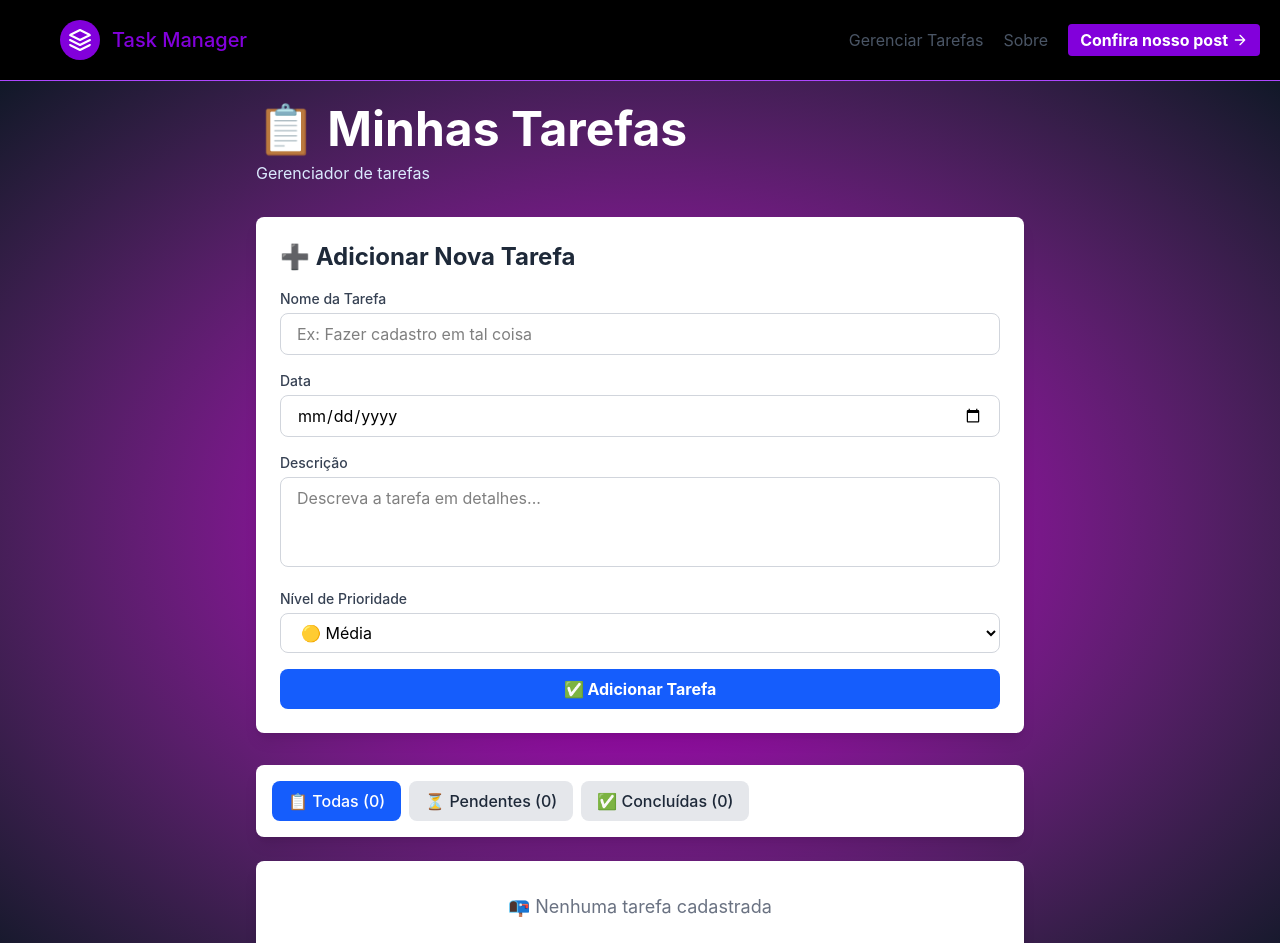
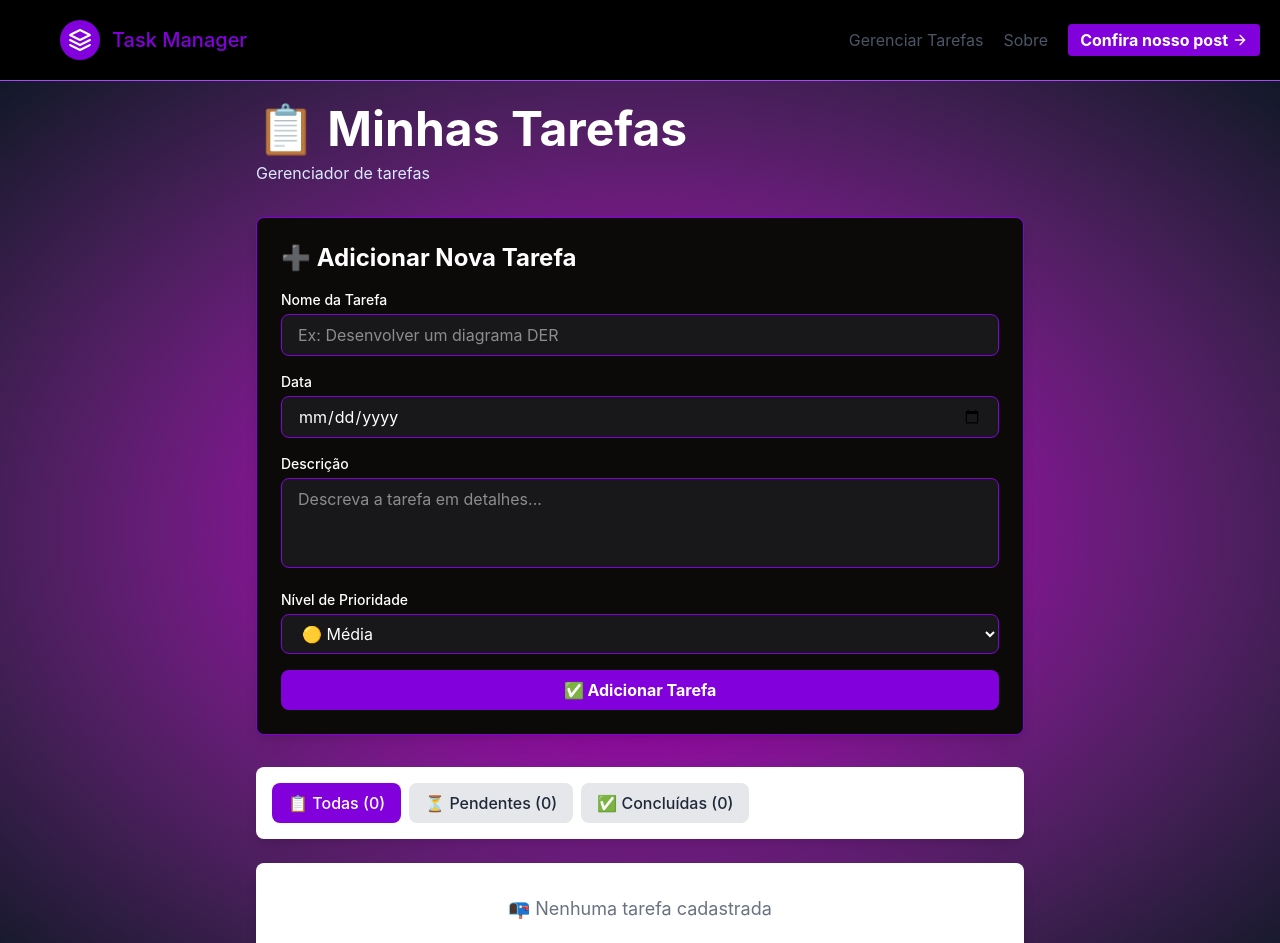
Before and after one commit to GuilhermeNasciment0/TaskManager, a React (Vite) app: page / in a window 1280 px wide. Shown: the top 943 px of the page. Built offline with nearby package versions, Linux system fonts and the light colour scheme.

Commit message:
feat: correção da lógica do localstorage e estilização

```diff
--- a/src/components/Footer.jsx
+++ b/src/components/Footer.jsx
@@ -38,18 +38,18 @@ const Footer = () => {
             <a href="https://www.fiap.com.br/" rel="noopener noreferrer" class="text-gray-600 ml-1" target="_blank">@FIAP</a>
           </p>
           <span class="inline-flex sm:ml-auto sm:mt-0 mt-2 justify-center sm:justify-start">
-            <a class="text-purple-700">
+            <a class="text-purple-700" href='https://www.facebook.com/'>
               <svg fill="currentColor" stroke-linecap="round" stroke-linejoin="round" stroke-width="2" class="w-5 h-5" viewBox="0 0 24 24">
                 <path d="M18 2h-3a5 5 0 00-5 5v3H7v4h3v8h4v-8h3l1-4h-4V7a1 1 0 011-1h3z"></path>
               </svg>
             </a>
-            <a class="ml-3 text-purple-700">
+            <a class="ml-3 text-purple-700" href='https://instagram.com'>
               <svg fill="none" stroke="currentColor" stroke-linecap="round" stroke-linejoin="round" stroke-width="2" class="w-5 h-5" viewBox="0 0 24 24">
                 <rect width="20" height="20" x="2" y="2" rx="5" ry="5"></rect>
                 <path d="M16 11.37A4 4 0 1112.63 8 4 4 0 0116 11.37zm1.5-4.87h.01"></path>
               </svg>
             </a>
-            <a class="ml-3 text-purple-700">
+            <a class="ml-3 text-purple-700" href='https://www.linkedin.com/'>
               <svg fill="currentColor" stroke="currentColor" stroke-linecap="round" stroke-linejoin="round" stroke-width="0" class="w-5 h-5" viewBox="0 0 24 24">
                 <path stroke="none" d="M16 8a6 6 0 016 6v7h-4v-7a2 2 0 00-2-2 2 2 0 00-2 2v7h-4v-7a6 6 0 016-6zM2 9h4v12H2z"></path>
                 <circle cx="4" cy="4" r="2" stroke="none"></circle>
--- a/src/components/TaskListSimples_1.jsx
+++ b/src/components/TaskListSimples_1.jsx
@@ -2,19 +2,16 @@ import React, { useState, useEffect } from 'react';
 import { Trash2, CheckCircle2, Circle } from 'lucide-react';
 
 export default function TaskListSimples() {
-  const [tarefas, setTarefas] = useState([]);
+  const [tarefas, setTarefas] = useState(() => {
+    const tarefasSalvas = localStorage.getItem('tarefas');
+    return tarefasSalvas ? JSON.parse(tarefasSalvas) : [];
+  });
+
   const [filtro, setFiltro] = useState('todas');
   const [nome, setNome] = useState('');
   const [data, setData] = useState('');
   const [descricao, setDescricao] = useState('');
   const [prioridade, setPrioridade] = useState('média');
-
-  useEffect(() => {
-    const tarefasSalvas = localStorage.getItem('tarefas');
-    if (tarefasSalvas) {
-      setTarefas(JSON.parse(tarefasSalvas));
-    }
-  }, []);
 
   useEffect(() => {
     localStorage.setItem('tarefas', JSON.stringify(tarefas));
@@ -80,7 +77,7 @@ export default function TaskListSimples() {
   const concluidas = tarefas.filter(t => t.concluida).length;
 
   return (
-    <div className="min-h-screen bg-radial from-fuchsia-700 from-20% to-gray-900 p-6">
+    <div className="min-h-screen bg-radial from-fuchsia-700 from-20% to-gray-900 p-6" >
       <div className="max-w-3xl mx-auto">
 
         <div className="mb-8">
@@ -92,40 +89,40 @@ export default function TaskListSimples() {
           </p>
         </div>
 
-        <div className="bg-white rounded-lg shadow-lg p-6 mb-8">
-          <h2 className="text-2xl font-bold text-gray-800 mb-4">
+        <div className="bg-stone-950 rounded-lg shadow-lg p-6 mb-8 border border-purple-700">
+          <h2 className="text-2xl font-bold text-white mb-4">
             ➕ Adicionar Nova Tarefa
           </h2>
 
           <form onSubmit={adicionarTarefa} className="space-y-4">
             <div>
-              <label className="block text-sm font-medium text-gray-700 mb-1">
+              <label className="block text-sm font-medium text-white mb-1">
                 Nome da Tarefa
               </label>
               <input
                 type="text"
                 value={nome}
                 onChange={(e) => setNome(e.target.value)}
-                placeholder="Ex: Fazer cadastro em tal coisa"
-                className="w-full px-4 py-2 border border-gray-300 rounded-lg focus:outline-none focus:ring-2 focus:ring-blue-500"
+                placeholder="Ex: Desenvolver um diagrama DER"
+                className="w-full px-4 py-2 border border-purple-700 bg-zinc-900 text-white rounded-lg focus:outline-none focus:ring-2 focus:ring-blue-500"
               />
             </div>
 
             <div>
-              <label className="block text-sm font-medium text-gray-700 mb-1">
+              <label className="block text-sm font-medium text-white mb-1">
                 Data
               </label>
               <input
                 type="date"
                 value={data}
                 onChange={(e) => setData(e.target.value)}
-                className="w-full px-4 py-2 border border-gray-300 rounded-lg focus:outline-none focus:ring-2 focus:ring-blue-500"
+                className="w-full px-4 py-2 border border-purple-700 bg-zinc-900 text-white rounded-lg focus:outline-none focus:ring-2 focus:ring-blue-500"
               />
             </div>
 
             {/* Campo: Descrição */}
             <div>
-              <label className="block text-sm font-medium text-gray-700 mb-1">
+              <label className="block text-sm font-medium text-white mb-1">
                 Descrição
               </label>
               <textarea
@@ -133,18 +130,18 @@ export default function TaskListSimples() {
                 onChange={(e) => setDescricao(e.target.value)}
                 placeholder="Descreva a tarefa em detalhes..."
                 rows="3"
-                className="w-full px-4 py-2 border border-gray-300 rounded-lg focus:outline-none focus:ring-2 focus:ring-blue-500 resize-none"
+                className="w-full px-4 py-2 border border-purple-700 bg-zinc-900 text-white rounded-lg focus:outline-none focus:ring-2 focus:ring-blue-500 resize-none"
               />
             </div>
 
             <div>
-              <label className="block text-sm font-medium text-gray-700 mb-1">
+              <label className="block text-sm font-medium text-white mb-1">
                 Nível de Prioridade
               </label>
               <select
                 value={prioridade}
                 onChange={(e) => setPrioridade(e.target.value)}
-                className="w-full px-4 py-2 border border-gray-300 rounded-lg focus:outline-none focus:ring-2 focus:ring-blue-500"
+                className="w-full px-4 py-2 border border-purple-700 bg-zinc-900 text-white rounded-lg focus:outline-none focus:ring-2 focus:ring-purple-700"
               >
                 <option value="baixa">🟢 Baixa</option>
                 <option value="média">🟡 Média</option>
@@ -154,7 +151,7 @@ export default function TaskListSimples() {
 
             <button
               type="submit"
-              className="w-full bg-blue-600 hover:bg-blue-700 text-white font-bold py-2 px-4 rounded-lg transition-colors"
+              className="w-full bg-purple-700 hover:bg-purple-900 text-white font-bold py-2 px-4 rounded-lg transition-colors"
             >
               ✅ Adicionar Tarefa
             </button>
@@ -167,8 +164,8 @@ export default function TaskListSimples() {
               onClick={() => setFiltro('todas')}
               className={`px-4 py-2 rounded-lg font-medium transition-colors ${
                 filtro === 'todas'
-                  ? 'bg-blue-600 text-white'
-                  : 'bg-gray-200 text-gray-800 hover:bg-gray-300'
+                  ? 'bg-purple-700 text-white'
+                  : 'bg-gray-200 text-gray-800 hover:bg-gray-400'
               }`}
             >
               📋 Todas ({total})
@@ -178,8 +175,8 @@ export default function TaskListSimples() {
               onClick={() => setFiltro('pendentes')}
               className={`px-4 py-2 rounded-lg font-medium transition-colors ${
                 filtro === 'pendentes'
-                  ? 'bg-blue-600 text-white'
-                  : 'bg-gray-200 text-gray-800 hover:bg-gray-300'
+                  ? 'bg-purple-700 text-white'
+                  : 'bg-gray-200 text-gray-800 hover:bg-gray-400'
               }`}
             >
               ⏳ Pendentes ({pendentes})
@@ -189,8 +186,8 @@ export default function TaskListSimples() {
               onClick={() => setFiltro('concluidas')}
               className={`px-4 py-2 rounded-lg font-medium transition-colors ${
                 filtro === 'concluidas'
-                  ? 'bg-blue-600 text-white'
-                  : 'bg-gray-200 text-gray-800 hover:bg-gray-300'
+                  ? 'bg-purple-700 text-white'
+                  : 'bg-gray-200 text-gray-800 hover:bg-gray-400'
               }`}
             >
               ✅ Concluídas ({concluidas})
@@ -214,7 +211,7 @@ export default function TaskListSimples() {
                 className={`bg-white rounded-lg shadow-lg p-4 border-l-4 transition-all ${
                   tarefa.concluida
                     ? 'border-l-green-500 opacity-75'
-                    : 'border-l-blue-500'
+                    : 'border-l-pink-500'
                 }`}
               >
                 <div className="flex items-start gap-4">
```
